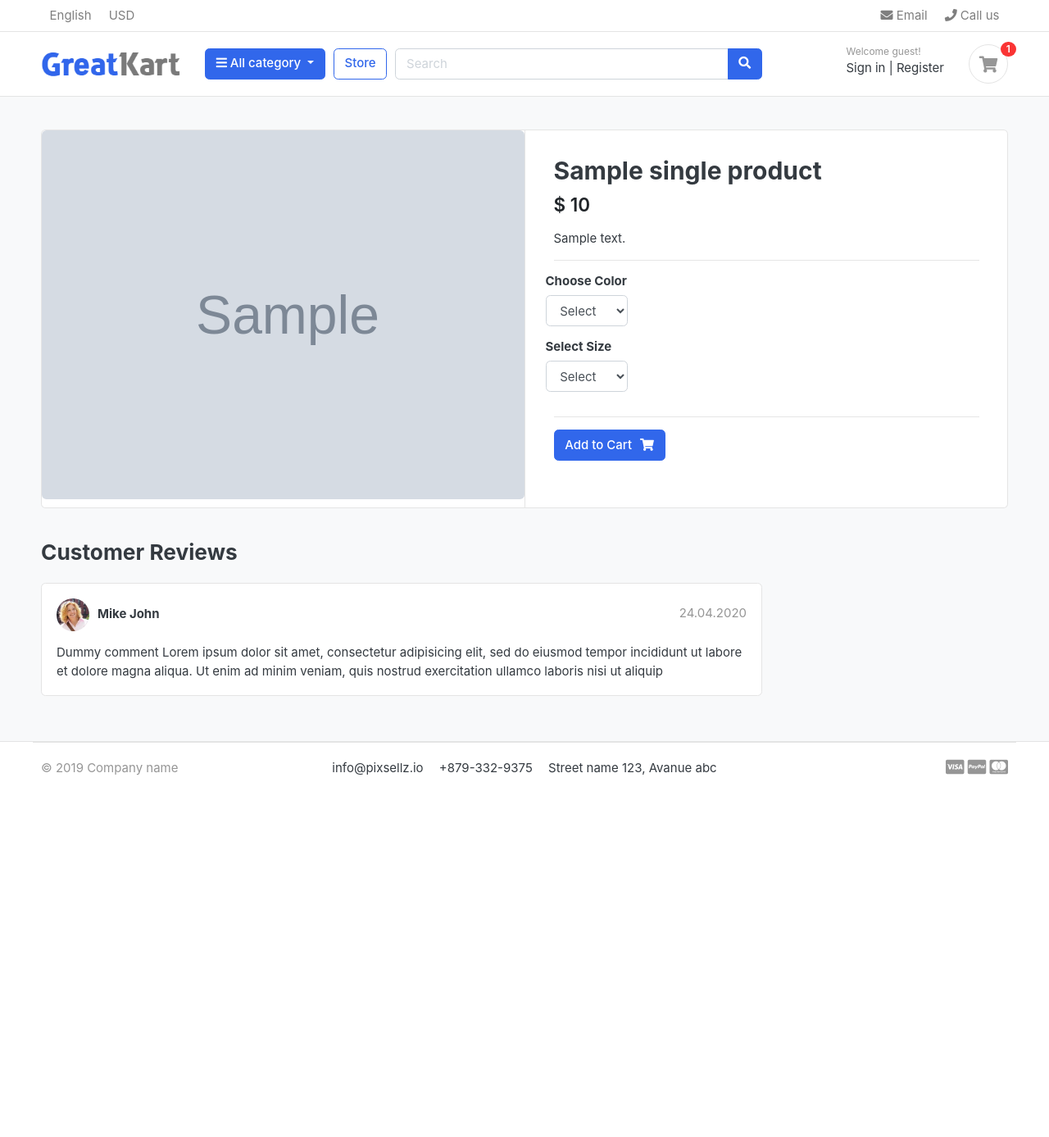
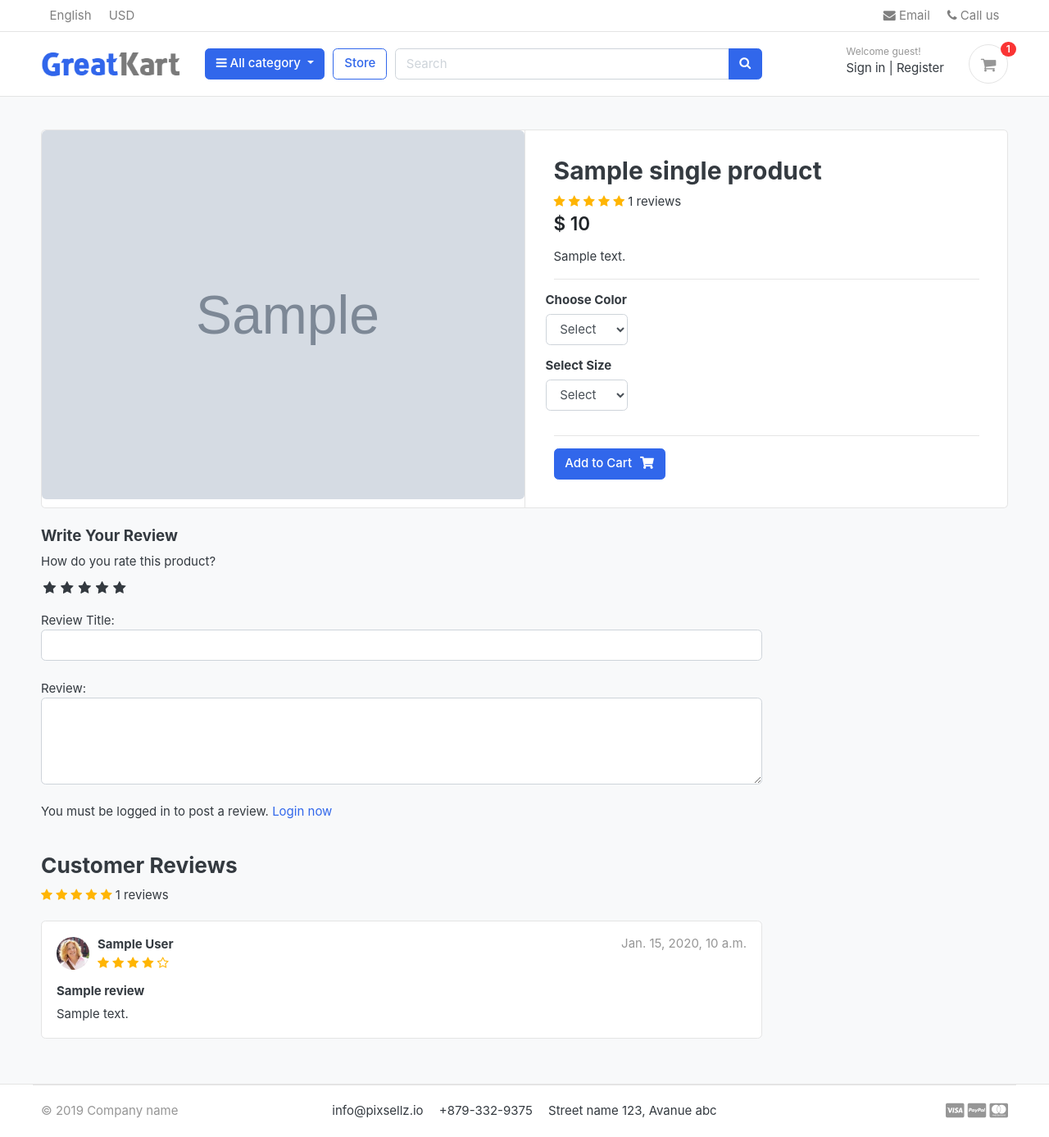
Before and after one commit to ayush8303/greatkart-django, a Django app: template templates/store/product_detail.html in a window 1280 px wide. Shown: the whole page at 82% size. Before the commit the page ends 946 px from the top, so only its background shows below. Run offline with Django 4.2, Linux system fonts and the light colour scheme; the template is opened without the code that fills it: most values are stand-ins (such as "Sample title", 1, 10 or a date in 2020); grey boxes marked "Sample" are stand-in pictures; some libraries are stand-ins or nearby versions; some web fonts are replaced.

Commit message:
added review and rating functionalities

```diff
--- a/accounts/models.py
+++ b/accounts/models.py
@@ -59,6 +59,8 @@ class Account(AbstractBaseUser):
 
     objects = MyAccountManager()
 
+    def full_name(self):
+        return f'{self.first_name} {self.last_name}'
     def __str__(self):
         return self.email
 
--- /dev/null
+++ b/greatkart/static/css/custom.css
@@ -0,0 +1,61 @@
+/* Hide Radio button */
+.rate > input{
+  display: none;
+}
+
+.rate{
+  display: inline-block;;
+  border: 0;
+}
+
+.rate > label{
+  float: right;
+}
+
+/* Showing the stars */
+.rate > label:before{
+  display: inline-block;
+  font-size: 1.1rem;
+  font-family: FontAwesome;
+  content: "\f005";
+  margin:0;
+  padding:0.3rem .2rem;
+  cursor: pointer;
+}
+
+/* Half star */
+.rate .half:before{
+  content: "\f089";
+  position: absolute;
+  padding-right: 0;
+}
+
+/* Click and hover */
+input:checked ~ label, label:hover ~ label{
+  color: #ffb503;
+}
+
+/* hover hightlight */
+input:checked + label:hover, input:checked ~ label:hover,input:checked ~ label:hover ~ label,
+label:hover ~ input:checked ~ label{
+  color: #cc9000;
+}
+
+.rating-star i{
+  color: #ffb503 !important;
+}
+
+ul.thumb{
+  margin:0 auto;
+  padding: 0;
+  float: left;
+}
+ul.thumb li{
+  list-style: none;
+  margin: 10px;
+}
+ul.thumb li img{
+  width: 80px;
+  height: 80px;
+  border: 1px solid grey;
+}
--- a/store/urls.py
+++ b/store/urls.py
@@ -8,4 +8,5 @@ urlpatterns = [
     path('category/<slug:category_slug>/<slug:product_slug>/',
          views.product_detail, name='product_detail'),
     path('search/', views.search, name='search'),
+    path('submit_review/<int:product_id>/',views.submit_review,name='submit_review'),
 ]
--- a/templates/base.html
+++ b/templates/base.html
@@ -50,6 +50,9 @@
       media="only screen and (max-width: 1200px)"
     />
 
+    <link href="{% static 'css/custom.css' %}" rel="stylesheet" type="text/css" />
+    <link rel="stylesheet" href="https://cdnjs.cloudflare.com/ajax/libs/font-awesome/4.7.0/css/font-awesome.min.css">
+
     <!-- custom javascript -->
     <script src="{% static 'js/script.js' %}" type="text/javascript"></script>
 
--- a/templates/store/product_detail.html
+++ b/templates/store/product_detail.html
@@ -19,6 +19,17 @@
             {% csrf_token %}
             <article class="content-body">
               <h2 class="title">{{ single_product.product_name }}</h2>
+
+              <div class="rating-star">
+                <span>
+                  <i class="fa fa-star{% if single_product.averageReview < 0.5 %}-o{% elif single_product.averageReview >= 0.5 and single_product.averageReview < 1 %}-half-o {% endif %}" aria-hidden="true"></i>
+                  <i class="fa fa-star{% if single_product.averageReview < 1.5 %}-o{% elif single_product.averageReview >= 1.5 and single_product.averageReview < 2 %}-half-o {% endif %}" aria-hidden="true"></i>
+                  <i class="fa fa-star{% if single_product.averageReview < 2.5 %}-o{% elif single_product.averageReview >= 2.5 and single_product.averageReview < 3 %}-half-o {% endif %}" aria-hidden="true"></i>
+                  <i class="fa fa-star{% if single_product.averageReview < 3.5 %}-o{% elif single_product.averageReview >= 3.5 and single_product.averageReview < 4 %}-half-o {% endif %}" aria-hidden="true"></i>
+                  <i class="fa fa-star{% if single_product.averageReview < 4.5 %}-o{% elif single_product.averageReview >= 4.5 and single_product.averageReview < 5 %}-half-o {% endif %}" aria-hidden="true"></i>
+              <span>{{single_product.countReview}} reviews</span>
+                  </span>
+              </div>
 
               <div class="mb-3">
                 <var class="price h4">$ {{ single_product.price }}</var>
@@ -79,10 +90,62 @@
 
     <div class="row">
       <div class="col-md-9">
+
+
+          <form action="{% url 'submit_review' single_product.id %}" method="POST">
+              {% csrf_token %}
+              <h5>Write Your Review</h5>
+              <div>
+                  <!--Reting stars-->
+                  <label>How do you rate this product?</label>
+                  <br>
+                  <div class="rate">
+                    <input type="radio" name="rating" id="rating10" value="5" required /><label for="rating10" title="5"></label>
+                    <input type="radio" name="rating" id="rating9" value="4.5" required /><label for="rating9" title="4.5" class="half"></label>
+                    <input type="radio" name="rating" id="rating8" value="4" required /><label for="rating8" title="4"></label>
+                    <input type="radio" name="rating" id="rating7" value="3.5" required /><label for="rating7" title="3.5" class="half"></label>
+                    <input type="radio" name="rating" id="rating6" value="3" required /><label for="rating6" title="3"></label>
+                    <input type="radio" name="rating" id="rating5" value="2.5" required /><label for="rating5" title="2.5" class="half"></label>
+                    <input type="radio" name="rating" id="rating4" value="2" required /><label for="rating4" title="2"></label>
+                    <input type="radio" name="rating" id="rating3" value="1.5" required /><label for="rating3" title="1.5" class="half"></label>
+                    <input type="radio" name="rating" id="rating2" value="1" required /><label for="rating2" title="1"></label>
+                    <input type="radio" name="rating" id="rating1" value="0.5" required /><label for="rating1" title="0.5" class="half"></label>
+                  </div>
+                  <br>
+                  Review Title:
+                  <input type="text" class="form-control" name="subject">
+                  <br>
+                  Review:
+                  <textarea name="review" rows="4" class="form-control"></textarea>
+                  <br>
+                  {% if user.is_authenticated %}
+                    {% if orderproduct %}
+                      <input type="submit" value="Submit Review" class="btn btn-primary">
+                    {% else %}
+                      <p>You must purchase this product to post a review.</p>
+                    {% endif %}
+                  {% else %}
+                    <p>You must be logged in to post a review. <span><a href="{% url 'login' %}">Login now</a></span> </p>
+                  {% endif %}
+              </div>
+    {% include 'includes/alerts.html' %}
+          </form>
+          <br>
         <header class="section-heading">
           <h3>Customer Reviews</h3>
+          <div class="rating-star">
+            <span>
+              <i class="fa fa-star{% if single_product.averageReview < 0.5 %}-o{% elif single_product.averageReview >= 0.5 and single_product.averageReview < 1 %}-half-o {% endif %}" aria-hidden="true"></i>
+              <i class="fa fa-star{% if single_product.averageReview < 1.5 %}-o{% elif single_product.averageReview >= 1.5 and single_product.averageReview < 2 %}-half-o {% endif %}" aria-hidden="true"></i>
+              <i class="fa fa-star{% if single_product.averageReview < 2.5 %}-o{% elif single_product.averageReview >= 2.5 and single_product.averageReview < 3 %}-half-o {% endif %}" aria-hidden="true"></i>
+              <i class="fa fa-star{% if single_product.averageReview < 3.5 %}-o{% elif single_product.averageReview >= 3.5 and single_product.averageReview < 4 %}-half-o {% endif %}" aria-hidden="true"></i>
+              <i class="fa fa-star{% if single_product.averageReview < 4.5 %}-o{% elif single_product.averageReview >= 4.5 and single_product.averageReview < 5 %}-half-o {% endif %}" aria-hidden="true"></i>
+          <span>{{single_product.countReview}} reviews</span>
+              </span>
+          </div>
         </header>
 
+    {% for review in reviews %}
         <article class="box mb-3">
           <div class="icontext w-100">
             <img
@@ -90,20 +153,30 @@
               class="img-xs icon rounded-circle"
             />
             <div class="text">
-              <span class="date text-muted float-md-right">24.04.2020 </span>
-              <h6 class="mb-1">Mike John</h6>
+              <span class="date text-muted float-md-right"> {{review.updated_at}} </span>
+              <h6 class="mb-1">{{review.user.full_name}}</h6>
+              <div class="rating-star">
+								<span>
+									<i class="fa fa-star{% if review.rating == 0.5 %}-half-o{% elif review.rating < 1 %}-o {% endif %}" aria-hidden="true"></i>
+									<i class="fa fa-star{% if review.rating == 1.5 %}-half-o{% elif review.rating < 2 %}-o {% endif %}" aria-hidden="true"></i>
+									<i class="fa fa-star{% if review.rating == 2.5 %}-half-o{% elif review.rating < 3 %}-o {% endif %}" aria-hidden="true"></i>
+									<i class="fa fa-star{% if review.rating == 3.5 %}-half-o{% elif review.rating < 4 %}-o {% endif %}" aria-hidden="true"></i>
+									<i class="fa fa-star{% if review.rating == 4.5 %}-half-o{% elif review.rating < 5 %}-o {% endif %}" aria-hidden="true"></i>
+								</span>
+							</div>
             </div>
           </div>
           <!-- icontext.// -->
           <div class="mt-3">
             <p>
-              Dummy comment Lorem ipsum dolor sit amet, consectetur adipisicing
-              elit, sed do eiusmod tempor incididunt ut labore et dolore magna
-              aliqua. Ut enim ad minim veniam, quis nostrud exercitation ullamco
-              laboris nisi ut aliquip
+              <h6>{{review.subject}}</h6>
+              {{review.review}}
             </p>
           </div>
         </article>
+    {% endfor %}
+
+
       </div>
       <!-- col.// -->
     </div>
```
Also changed, not shown: store/admin.py (+5 -2 lines), store/forms.py (added, +8 -0 lines), store/models.py (+31 -1 lines), store/views.py (+48 -3 lines), store/migrations/0003_reviewrating.py (added).
